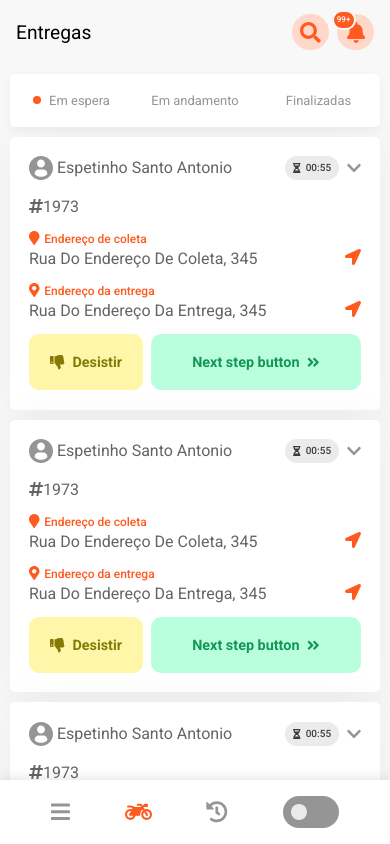
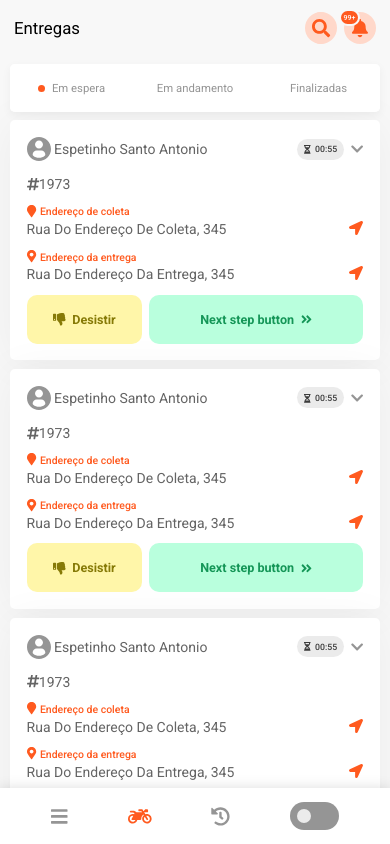
Before and after one commit to rafaelzoucas/deliveryman-helix-app, a Next.js app: page / in a window 390 px wide. Shown: the top 844 px of the page. Built offline with nearby package versions, Linux system fonts and the light colour scheme.

Commit message:
Update global.scss

```diff
--- a/src/styles/global.scss
+++ b/src/styles/global.scss
@@ -40,17 +40,17 @@
     --yellow-900: #867a07;
 }
 
-// @media (max-width: 1080px) {
-//     html{
-//         font-size: 93.75%;
-//     }
-// }
+@media (max-width: 1080px) {
+    html{
+        font-size: 93.75%;
+    }
+}
 
-// @media (max-width: 720px) {
-//     html{
-//         font-size: 87.5%;
-//     }
-// }
+@media (max-width: 720px) {
+    html{
+        font-size: 87.5%;
+    }
+}
 
 textarea:focus, input:focus, select:focus {
     outline: 0;
```
